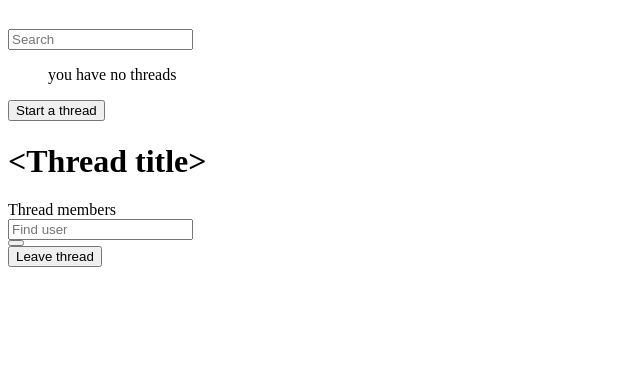
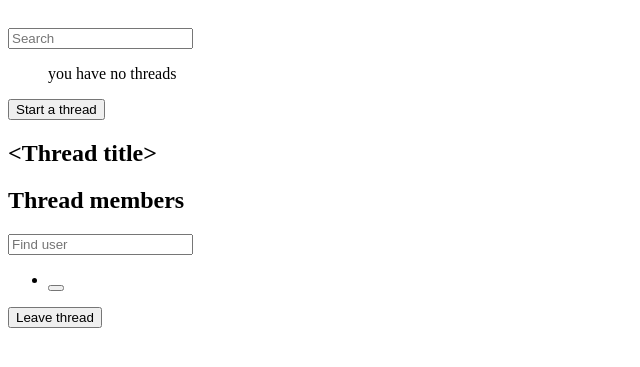
Before and after one commit to ha308ing/YP-S1, a Node server app: template src/pages/threadManage/threadManage.hbs in a window 1280 px wide. Shown: the top 367 px of the page, without its empty margins (0-640 px from the left). Run offline with Node 20, Linux system fonts and the light colour scheme; the template is opened without the code that fills it: most values are stand-ins (such as "Sample title", 1, 10 or a date in 2020); some libraries are stand-ins or nearby versions.

Commit message:
add semantic tags

```diff
--- a/src/components/elements/button/button.hbs
+++ b/src/components/elements/button/button.hbs
@@ -1,4 +1,5 @@
 <button
   class="button {{buttonClass}}"
   onclick="{{buttonClick}}"
+  type="button"
 >{{buttonText}}</button>
--- a/src/components/elements/iconButton/iconButton.hbs
+++ b/src/components/elements/iconButton/iconButton.hbs
@@ -1,3 +1,7 @@
-<button class="iconButton {{iconButtonClass}}" onclick="{{iconButtonClick}}">
+<button
+  type="button"
+  class="iconButton {{iconButtonClass}}"
+  onclick="{{iconButtonClick}}"
+>
   <img class="iconButton_icon" src="{{iconButtonIcon}}" />
 </button>
--- a/src/components/elements/sendBar/sendBar.hbs
+++ b/src/components/elements/sendBar/sendBar.hbs
@@ -1,5 +1,5 @@
-<div class="sendBar">
+<form class="sendBar">
   {{> iconButton_attach }}
   {{> inputText_message }}
   {{> iconButton_send }}
-</div>
+</form>
--- a/src/components/elements/topBar/topBar.hbs
+++ b/src/components/elements/topBar/topBar.hbs
@@ -1,4 +1,4 @@
-<div class="topBar">
+<nav class="topBar">
   {{#if backButton }}
     {{> iconButton_back }}
   {{/if}}
@@ -21,4 +21,4 @@
   {{#if exitButton }}
     {{> iconButton_exit }}
   {{/if}}
-</div>
+</nav>
--- a/src/components/layouts/body/body.hbs
+++ b/src/components/layouts/body/body.hbs
@@ -1,5 +1,5 @@
 <body>
-  <div class="{{rootClass}}">
+  <main class="{{rootClass}}">
     {{> @partial-block }}
-  </div>
+  </main>
 </body>
--- a/src/pages/registration/registration.hbs
+++ b/src/pages/registration/registration.hbs
@@ -7,7 +7,7 @@
 
   <div class="bigLogoLayout_content_container">
     <h1 class="heading">Registration</h1>
-
+    <form action="">
       <section class="registration_inputs registration_inputs__first">
         {{>inputText class="inputText_login" label="Login" type="text" name="login" placeholder="Login" vertical=true value="wrong login"}}
         {{>inputText_email__vertical}}
@@ -21,6 +21,7 @@
         {{>inputText_password__vertical}}
         {{>button buttonClass="button__signup" buttonText="Sign up" }}
       </section>
+    </form>
   </div>
 
 </div>
--- a/src/pages/threadManage/threadManage.hbs
+++ b/src/pages/threadManage/threadManage.hbs
@@ -7,19 +7,18 @@
       {{/ topBar }}
 
       <div class="members_container">
-        <div class="heading">Thread members</div>
+        <h2 class="heading">Thread members</h2>
 
         <div class="searchContainer">
           {{> inputText class="findUser" type="text" placeholder="Find user" }}
         </div>
 
         <div class="threadMembersContainer">
-          <div class="threadMembersList">
+          <ul class="threadMembersList">
             {{#each threadMembers }}
-              {{> threadMember iconClose=../iconClose iconInvite=../iconInvite removeMemberHander=../removeMemberHander }}
+              <li>{{> threadMember iconClose=../iconClose iconInvite=../iconInvite removeMemberHander=../removeMemberHander }}</li>
             {{/each}}
-            </div>
-        </div>
+          </ul>
       </div>
 
       {{> button buttonClass="button__leaveThread" buttonText="Leave thread" }}
--- a/src/pages/threadManage/threadManage.scss
+++ b/src/pages/threadManage/threadManage.scss
@@ -48,6 +48,11 @@
   .leftPanel_container {
     display: none;
   }
+
+  .threadMembersList {
+    list-style: none;
+    padding: 0;
+  }
 }
 @media screen and (min-width: leftPanelLayout.$desktopThreshold) {
   .threadManagePage {
```
Also changed, not shown: src/components/layouts/profileEditTemplate/profileEditTemplate.hbs (+5 -5 lines), src/pages/authorization/authorization.hbs (+6 -4 lines). Lines whose indentation alone changed are shown as unchanged.
